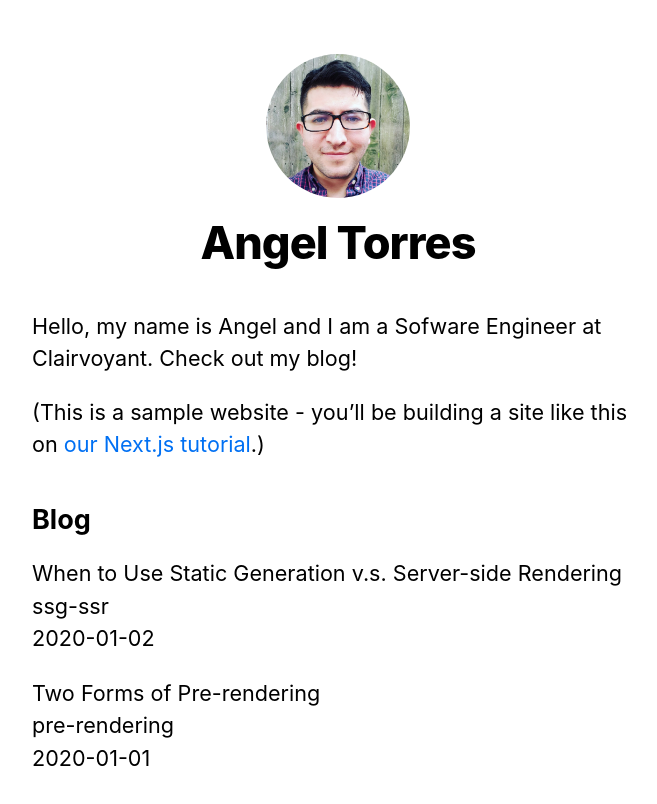
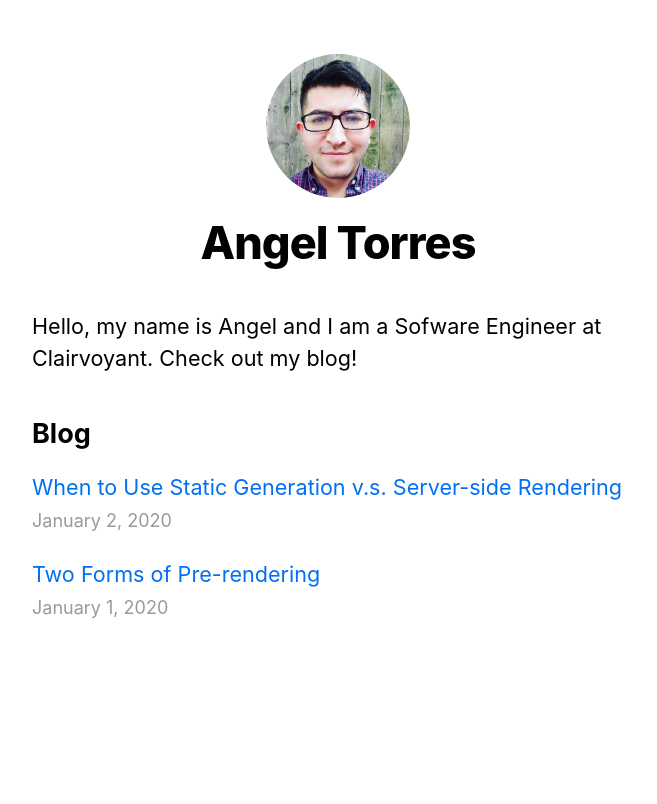
Before and after one commit to angeltorgon/nextjs-tutorial, a Next.js app in the folder nextjs-blog/: page / in a window 1280 px wide. Shown: the top 804 px of the page, without its empty margins (302-959 px from the left). Built offline with nearby package versions, Linux system fonts and the light colour scheme.

Commit message:
fixed styles and added links to index.js

```diff
--- a/nextjs-blog/pages/index.js
+++ b/nextjs-blog/pages/index.js
@@ -1,4 +1,6 @@
 import Head from 'next/head'
+import Link from 'next/link'
+import Date from '../components/date'
 import Layout, { siteTitle } from '../components/layout'
 import utilStyles from '../styles/utils.module.scss'
 import { getSortedPostsData } from '../lib/posts'
@@ -11,21 +13,19 @@
       </Head>
       <section className={utilStyles.headingMd}>
         <p>Hello, my name is Angel and I am a Sofware Engineer at Clairvoyant. Check out my blog!</p>
-        <p>
-          (This is a sample website - you’ll be building a site like this on{' '}
-          <a href="https://nextjs.org/learn">our Next.js tutorial</a>.)
-        </p>
       </section>
       <section className={`${utilStyles.headingMd} ${utilStyles.padding1px}`}>
         <h2 className={utilStyles.headingLg}>Blog</h2>
         <ul className={utilStyles.list}>
           {allPostsData.map(({ id, date, title }) => (
             <li className={utilStyles.listItem} key={id}>
-              {title}
-              <br />
-              {id}
-              <br />
-              {date}
+              <Link href="/posts/[id]" as={`/posts/${id}`}>
+                <a>{title}</a>
+              </Link>
+              <br/>
+              <small className={utilStyles.lightText}>
+                <Date dateString={date}/>
+              </small>
             </li>
           ))}
         </ul>
```
Also changed, not shown: nextjs-blog/pages/posts/[id].js (+9 -7 lines).
